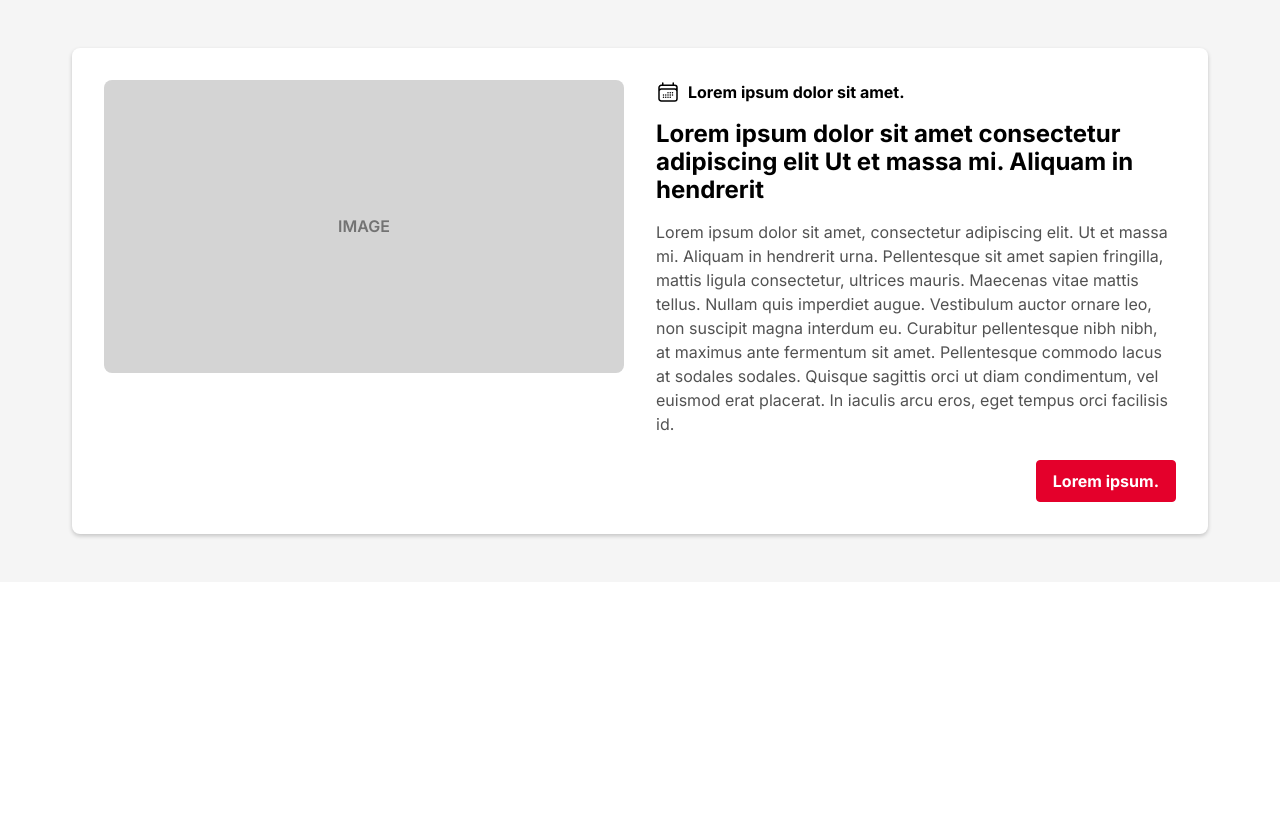
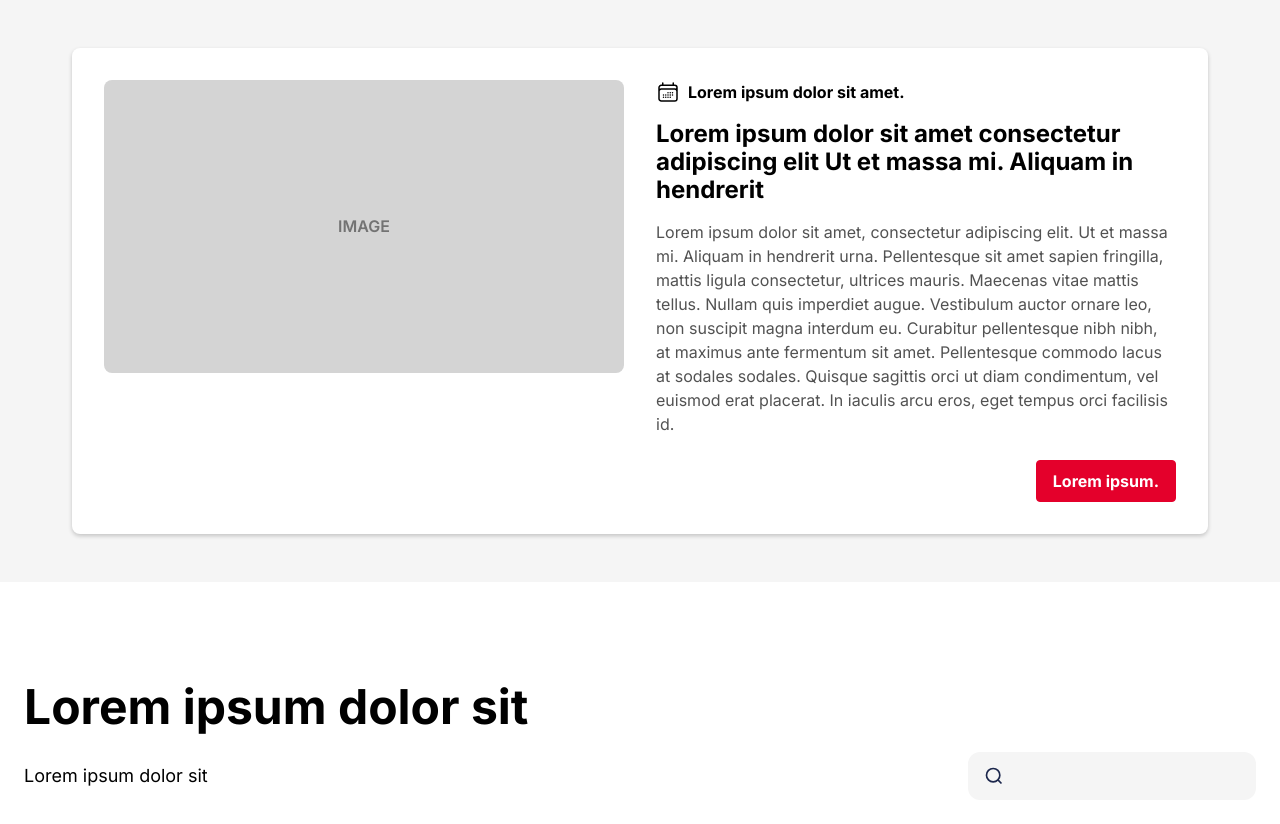
Before and after one commit to TatoNoir/min-data-riu-challenge, an Angular app in the folder riu-challenge/: page / in a window 1280 px wide. Shown: the top 824 px of the page. Before the commit the page ends 800 px from the top, so only its background shows below. Built offline with nearby package versions, Linux system fonts and the light colour scheme.

Commit message:
Cards grid created

```diff
--- /dev/null
+++ b/riu-challenge/src/app/components/cards-grid/cards-grid.component.html
@@ -0,0 +1,45 @@
+<section class="bg-white py-8 md:py-12 lg:py-24">
+  <article class="mx-auto max-w-[1542px] px-4 sm:px-6">
+    <div class="mb-12 space-y-4">
+      <h2 class="text-3xl/[32px] font-bold sm:text-5xl/[58px]">
+        Lorem ipsum dolor sit
+      </h2>
+
+      <div
+        class="flex flex-col gap-4 md:flex-row md:items-center md:justify-between"
+      >
+        <p class="font-normal text-lg/6">Lorem ipsum dolor sit</p>
+
+        <!-- Search Form -->
+        <form role="search" class="relative w-full md:w-72">
+          <label for="search" class="sr-only">Buscar</label>
+          <div class="relative w-full md:w-72">
+            <span
+              aria-hidden="true"
+              class="absolute left-4 top-1/2 -translate-y-1/2 text-[#1C274C]"
+            >
+              <svg
+                class="size-5"
+                viewBox="0 0 24 24"
+                fill="none"
+                stroke="currentColor"
+                stroke-width="2"
+                aria-hidden="true"
+              >
+                <circle cx="11" cy="11" r="8" />
+                <path d="m21 21-4.3-4.3" />
+              </svg>
+            </span>
+            <label for="search" class="sr-only">Buscar </label>
+            <input
+              id="search"
+              type="search"
+              placeholder=""
+              class="w-full rounded-xl border-none bg-neutral-100 py-3 pl-12 pr-4 text-base/6 focus-visible:ring-2 focus-visible:ring-neutral-500 focus-visible:ring-offset-2 transition-colors focus:bg-neutral-200"
+            />
+          </div>
+        </form>
+      </div>
+    </div>
+  </article>
+</section>
--- a/riu-challenge/src/app/pages/home/home-page.component.html
+++ b/riu-challenge/src/app/pages/home/home-page.component.html
@@ -11,6 +11,7 @@
     <app-hero></app-hero>
   </section>
 
+  <app-cards-grid></app-cards-grid>
   <!-- Cards grid section-->
 
   <!-- Carousel Sect-->
--- a/riu-challenge/src/app/pages/home/home-page.component.ts
+++ b/riu-challenge/src/app/pages/home/home-page.component.ts
@@ -1,10 +1,11 @@
 import { Component } from '@angular/core';
 import { HeroComponent } from '../../components/hero/hero.component';
+import { CardsGridComponent } from '../../components/cards-grid/cards-grid.component';
 
 @Component({
   selector: 'app-home-page',
   standalone: true,
-  imports: [HeroComponent],
+  imports: [HeroComponent, CardsGridComponent],
   templateUrl: './home-page.component.html',
   styleUrl: './home-page.component.scss'
 })
```
Also changed, not shown: riu-challenge/src/app/components/cards-grid/cards-grid.component.ts (added, +12 -0 lines), riu-challenge/src/app/components/cards-grid/cards-grid.component.scss (added), 1 other file (tests, documents, lock files or other folders).
